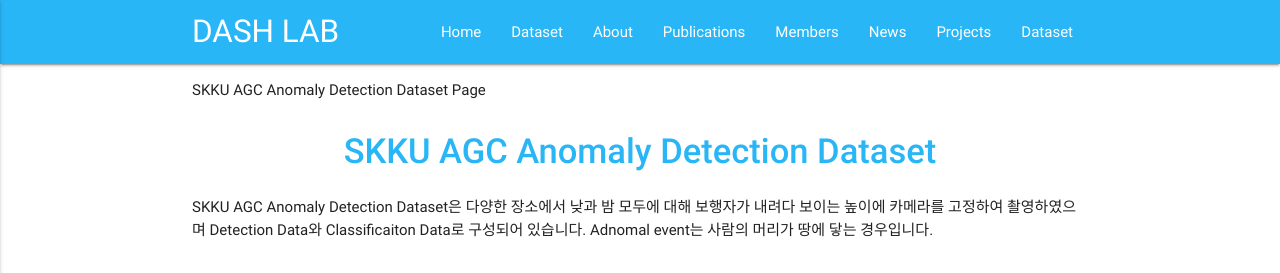
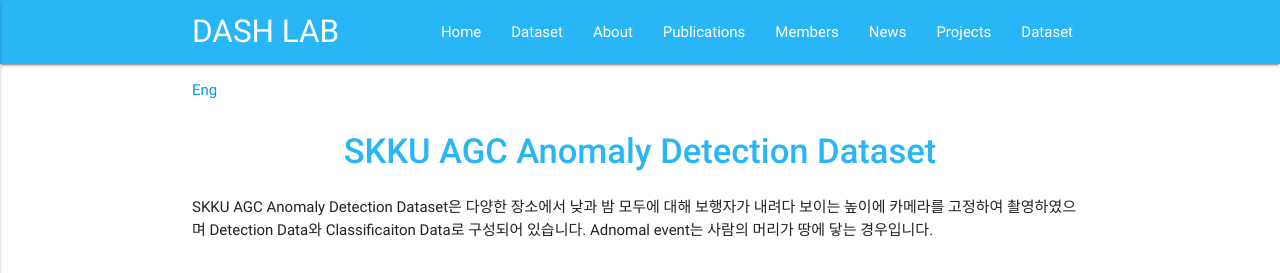
Before and after one commit to Yurim990507/DASH-Lab.github.io, a Jekyll site: the page built from Dataset_kor.html, in a window 1280 px wide. Shown: the top 273 px of the page. Built offline with Jekyll 4.4.1, drawn with Linux system fonts in a browser that asks for light colours.

Commit message:
Update Dataset_kor.html

```diff
--- a/Dataset_kor.html
+++ b/Dataset_kor.html
@@ -2,7 +2,7 @@
 layout: page
 title: Dataset
 ---
-<p> SKKU AGC Anomaly Detection Dataset Page</p>
+<p><a href="https://dash-lab.github.io/Dataset/">Eng</a></p>
 
 <h1 class="page-title">SKKU AGC Anomaly Detection Dataset</h1>
   <p>SKKU AGC Anomaly Detection Dataset은 다양한 장소에서 낮과 밤 모두에 대해 보행자가 내려다 보이는 높이에 카메라를 고정하여 촬영하였으며 Detection Data와 Classificaiton Data로 구성되어 있습니다. Adnomal event는 사람의 머리가 땅에 닿는 경우입니다.<p><br>
```
